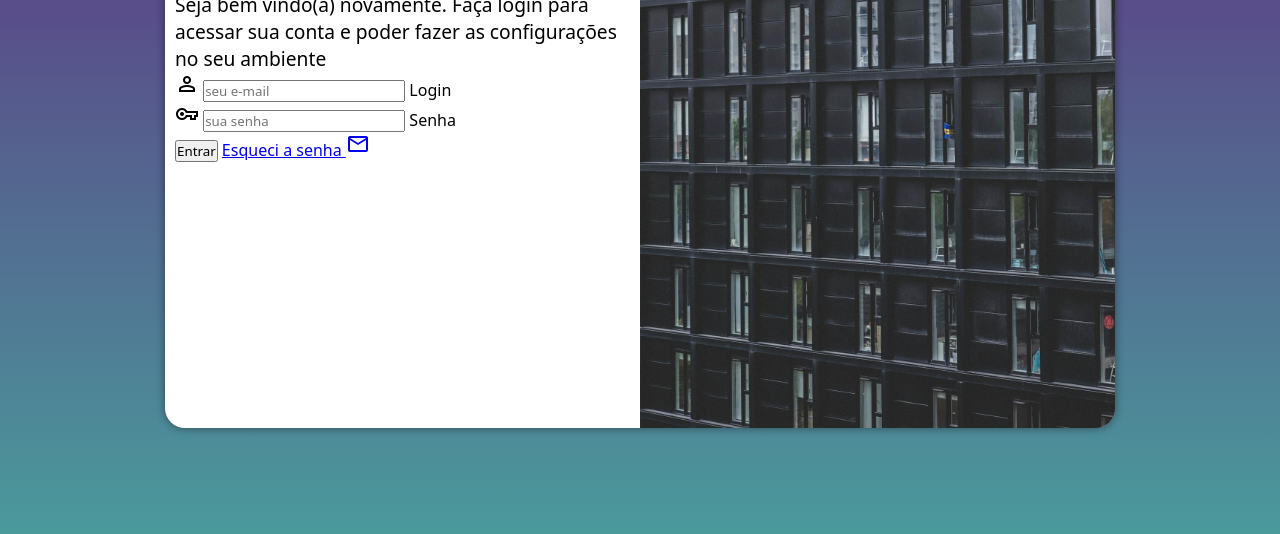
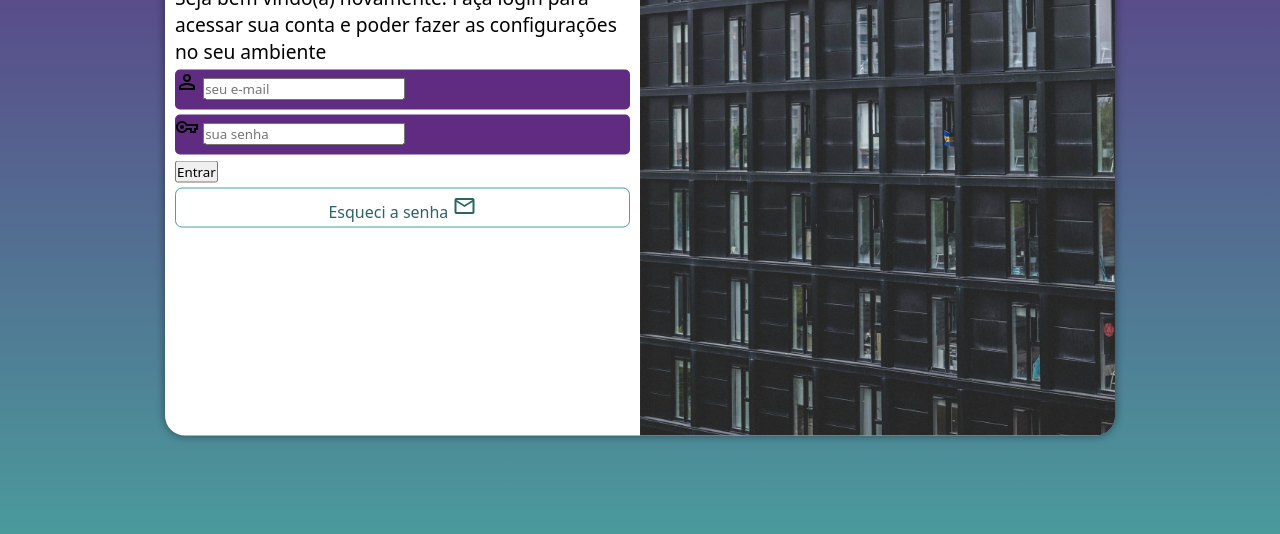
Before and after one commit to mmaltivo/projeto-login, a plain HTML site: page index.html in a window 1280 px wide. Shown: the part 222-756 px from the top of the page. Drawn offline with nearby package versions, Linux system fonts and the light colour scheme.

Commit message:
aplicando estilo ao formulário de login

```diff
--- a/estilos/style.css
+++ b/estilos/style.css
@@ -32,7 +32,7 @@ section#login{
     overflow: hidden;
     background-color: white;
     width: 250px;
-    height: 500px;
+    height: 515px;
     border-radius: 20px;
     box-shadow: 0px 0px 10px rgba(0, 0, 0, 0.450);
     transition: width .3s, height .3s;
@@ -60,3 +60,55 @@ div#formulario > h1{
 div#formulario > p{
     font-size: 0.8em;
 }
+
+form > div.campo{
+    background-color: #5f2c82;
+    display: block;
+    width: 100%;
+    height: 40px;
+    border-radius: 5px;
+    margin: 5px 0px;
+}
+
+div.campo > label{
+    display: none;
+}
+
+form > input [type=submit]{
+    display: block;
+    font-size: 1em;
+    width: 100%;
+    height: 40px;
+    background-color:#49a09d;
+    color: white;
+    border: none;
+    border-radius: 5px;
+    cursor: pointer;
+}
+
+form > input [type=submit]:hover{
+    background-color:#2d6462;
+}
+
+form > a.botao{
+    display: block;
+    text-align: center;
+    font-size: 1em;
+    width: 100%;
+    height: 40px;
+    padding-top: 5px;
+    margin-top: 5px;
+    background-color: white;
+    color: #2d6462;
+    border: 1px solid #49a09d;
+    border-radius: 7px;
+    text-decoration: none;
+}
+
+form > a.botao:hover {
+    background-color: #2d6462;
+}
+
+form > a.botao > i{
+    font-size: 0.8em;
+}
--- a/index.html
+++ b/index.html
@@ -32,7 +32,7 @@
                         <label for="isenha">Senha</label>
                     </div>
                     <input type="submit" value="Entrar">
-                    <a href="esqueci.html">
+                    <a href="esqueci.html" class="botao">
                         Esqueci a senha <span class="material-symbols-outlined">
                             mail
                             </span>
```
